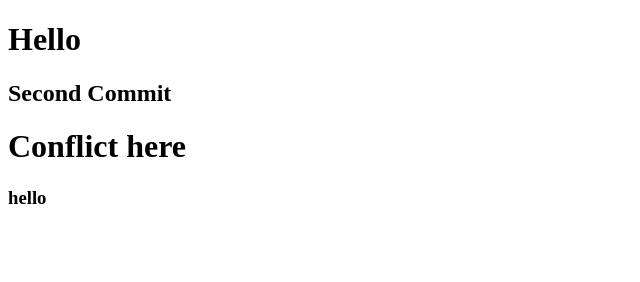
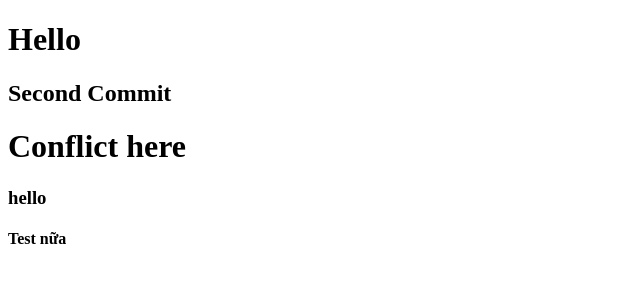
Before and after one commit to NgocKhanhhh/Test_Git, a plain HTML site: page index.html in a window 1280 px wide. Shown: the full height of the page, 0-640 px from the left. Drawn offline with Linux system fonts and the light colour scheme.

Commit message:
remote clone

```diff
--- a/index.html
+++ b/index.html
@@ -11,5 +11,6 @@
     <h2>Second Commit</h2>
     <h1>Conflict here</h1>
     <h3>hello </h3>
+    <h4>Test nữa</h4>
 </body>
 </html>
```
Also changed, not shown: 1 other file.
